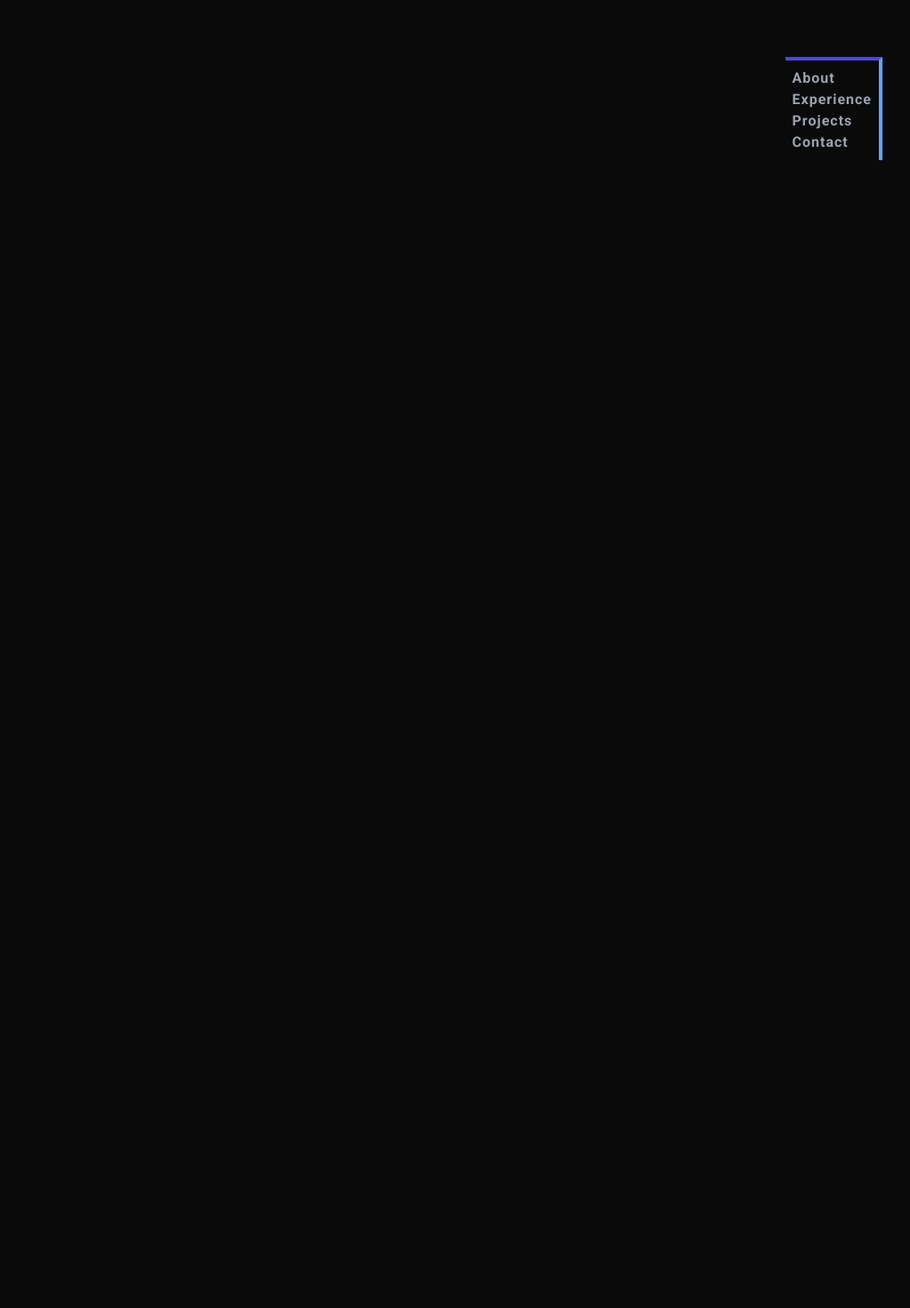
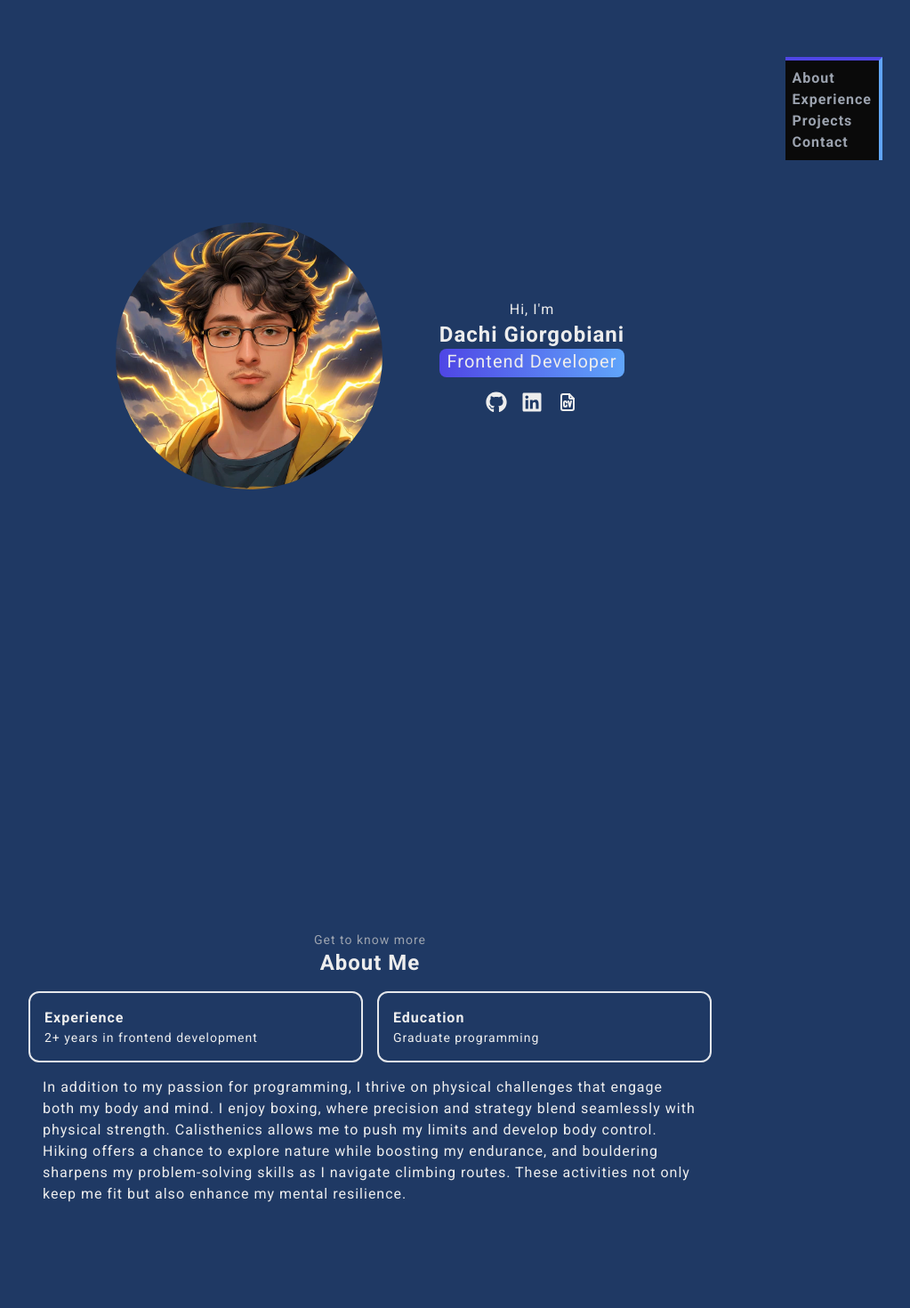
Before and after one commit to dachig/my-portfolio, a Next.js app: page / in a window 1280 px wide. Shown: the top 1470 px of the page at 89% size, without its empty margins (224-1247 px from the left). Built offline with nearby package versions, Linux system fonts and the light colour scheme.

Commit message:
ref: background color change

```diff
--- a/src/app/components/About.tsx
+++ b/src/app/components/About.tsx
@@ -5,15 +5,15 @@ import {animateOnScroll} from "../lib/animate-on-scroll"
 export default function About() {
   const aboutRef = useRef<HTMLDivElement | null>(null);
 
-  useEffect(() => {
-    animateOnScroll(aboutRef);
-  }, []);
+  // useEffect(() => {
+  //   animateOnScroll(aboutRef);
+  // }, []);
 
   return (
     <div
       ref={aboutRef}
       id="about"
-      className="hiddenn h-screen flex flex-col justify-center items-center gap-4"
+      className="h-screen flex flex-col justify-center items-center gap-4"
     >
 
       <div className="text-center">
--- a/src/app/components/Experience.tsx
+++ b/src/app/components/Experience.tsx
@@ -6,9 +6,9 @@ import { animateOnScroll } from "../lib/animate-on-scroll";
 export default function Experience() {
   const experienceRef = useRef<HTMLDivElement | null>(null);
 
-  useEffect(() => {
-    animateOnScroll(experienceRef);
-  }, []);
+  // useEffect(() => {
+  //   animateOnScroll(experienceRef);
+  // }, []);
 
   return (
     <div
--- a/src/app/components/Hero.tsx
+++ b/src/app/components/Hero.tsx
@@ -11,12 +11,15 @@ import { animateOnScroll } from "../lib/animate-on-scroll";
 export default function Hero() {
   const heroRef = useRef<HTMLDivElement | null>(null);
 
-  useEffect(() => {
-    animateOnScroll(heroRef);
-  }, []);
+  // useEffect(() => {
+  //   animateOnScroll(heroRef);
+  // }, []);
 
   return (
-    <div ref={heroRef} className="flex flex-col md:flex-row justify-center items-center gap-16 hiddenn">
+    <div
+      ref={heroRef}
+      className="flex flex-col h-screen md:flex-row justify-center items-center gap-16"
+    >
       <Image
         className="rounded-full"
         src={AiAvatar}
--- a/src/app/components/Projects.tsx
+++ b/src/app/components/Projects.tsx
@@ -131,9 +131,9 @@ export default function Projects() {
   const [projectSwitch, setProjectSwitch] = useState("team");
   const projectsRef = useRef<HTMLDivElement | null>(null);
 
-  useEffect(() => {
-    animateOnScroll(projectsRef);
-  }, []);
+  // useEffect(() => {
+  //   animateOnScroll(projectsRef);
+  // }, []);
   function handleSwitch(from: string, to: string) {
     const element1 = document.getElementById(from + "-projects");
     if (to == "solo") element1?.classList.add("slide-right");
--- a/src/app/components/ui/lamp.tsx
+++ b/src/app/components/ui/lamp.tsx
@@ -13,15 +13,15 @@ export const LampContainer = ({
 }) => {
   const lampRef = useRef<HTMLDivElement | null>(null);
 
-  useEffect(() => {
-    animateOnScroll(lampRef);
-  }, []);
+  // useEffect(() => {
+  //   animateOnScroll(lampRef);
+  // }, []);
 
   return (
     <div
       ref={lampRef}
       className={cn(
-        "relative flex min-h-screen flex-col items-center justify-center overflow-hidden bg-neutral-950 w-full rounded-md z-0 hiddenn",
+        "relative flex min-h-screen flex-col items-center justify-center overflow-hidden bg-neutral-950 w-full rounded-md z-0",
         className
       )}
     >
--- a/src/app/globals.css
+++ b/src/app/globals.css
@@ -15,6 +15,7 @@ body {
   font-weight: 400;
   font-style: normal;
   letter-spacing: 1px;
+  background: #1f3964;
 }
 
 html {
--- a/src/app/page.tsx
+++ b/src/app/page.tsx
@@ -16,9 +16,9 @@ export default function Home() {
       <MobileHero />
       <div className="hidden lg:block">
          <Header />
-        <LampContainer className="lg:mt-32 xl:mt-0">
+        {/* <LampContainer className="lg:mt-32 xl:mt-0"> */}
           <Hero />
-        </LampContainer>
+        {/* </LampContainer> */}
         <main className="max-w-3xl mx-auto">
           <About />
           <Experience />
```
